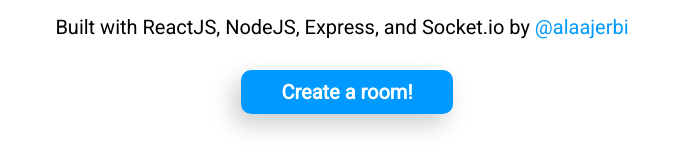
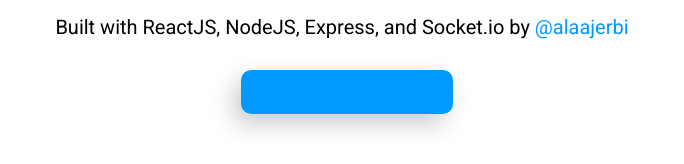
Before and after one commit to alaajerbi/chatrooms, a React (Create React App) app in the folder client/: page /#/ in a window 1280 px wide. Shown: the part 503-667 px from the top of the page, without its empty margins (298-982 px from the left). Built offline with nearby package versions, Linux system fonts and the light colour scheme.

Commit message:
Update CSS

```diff
--- a/client/src/App.css
+++ b/client/src/App.css
@@ -33,7 +33,7 @@
     margin-bottom: 10px;
     }
 
-    a {
+    .landing-page a {
     color: inherit;
     text-decoration: none;
     color: #0099ff;
@@ -59,6 +59,10 @@
       align-items: center;
     font-family: 'Roboto Mono', monospace;
 
+    }
+
+    .create-chat a {
+      color: white;
     }
 
     .content {
```
